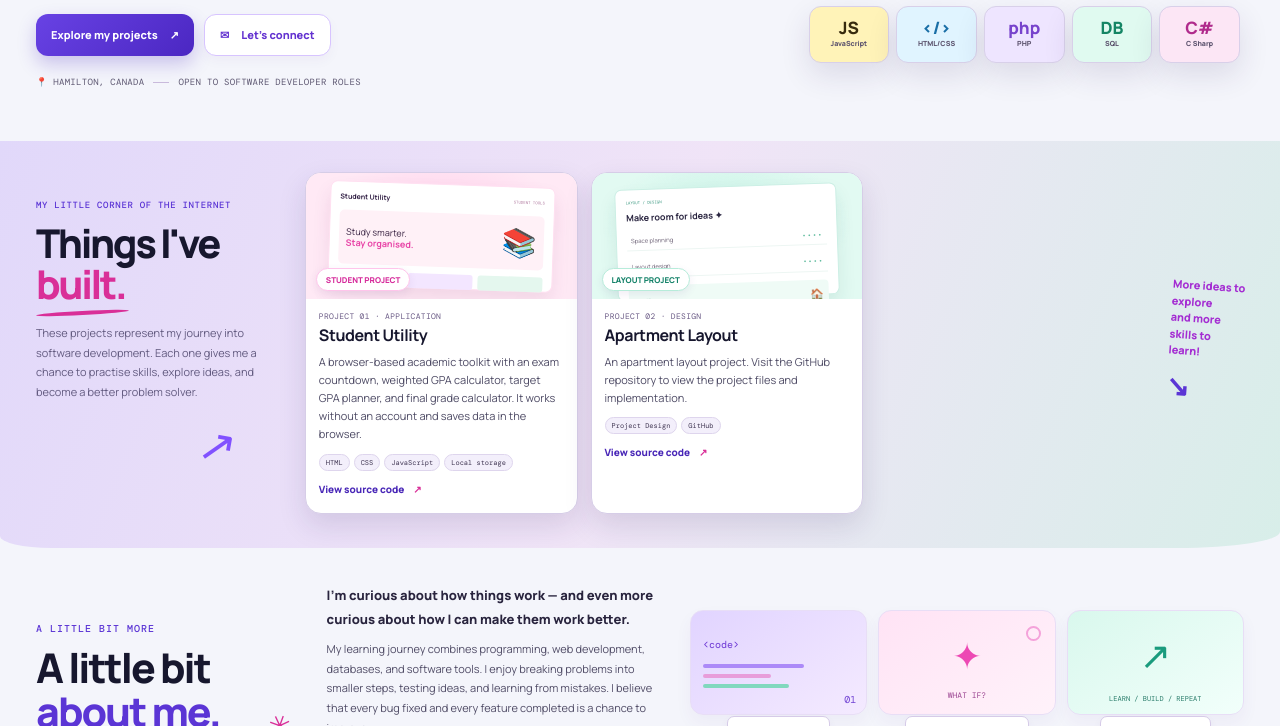
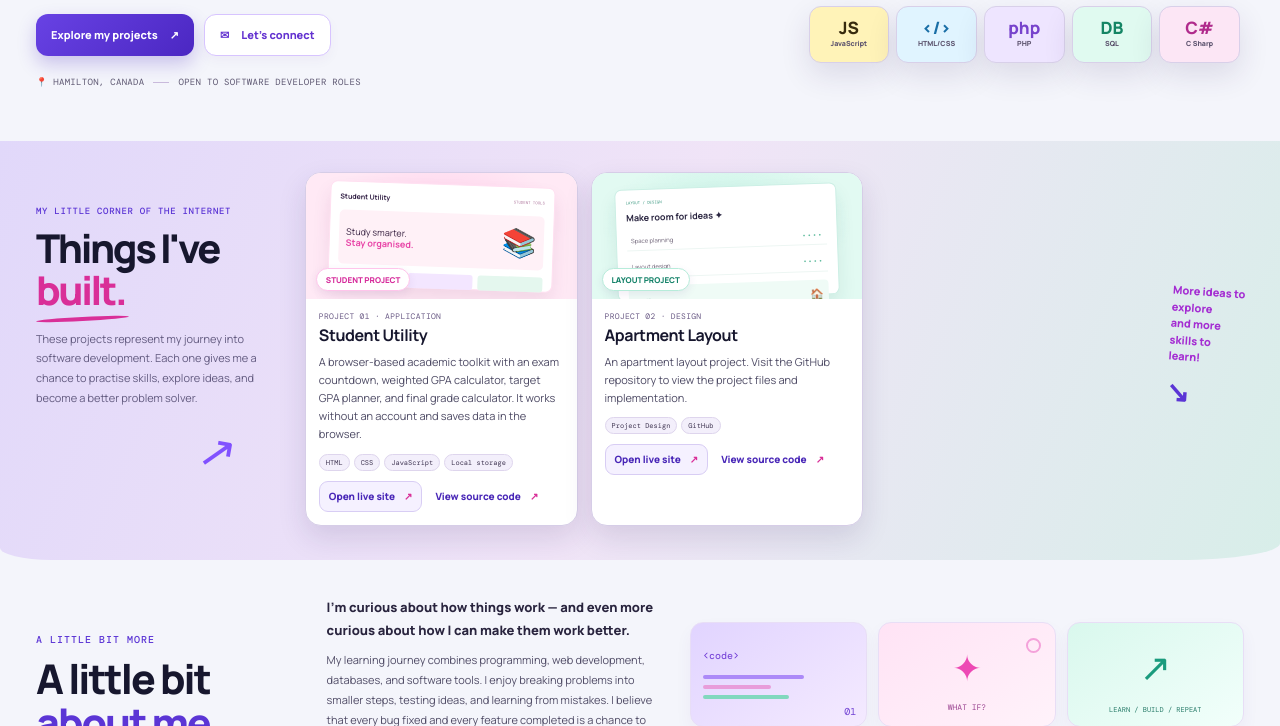
Before and after one commit to Bidhyanshu/Portfolio-Website, a plain HTML site: page index.html in a window 1280 px wide. Shown: the part 457-1183 px from the top of the page. Drawn offline with nearby package versions, Linux system fonts and the light colour scheme.

Commit message:
Link project cards to live sites

```diff
--- a/index.html
+++ b/index.html
@@ -163,6 +163,7 @@
         <div class="project-cards">
 <!-- PROJECT 2: STUDENT UTILITY -->
           <article class="project-card">
+            <a class="project-card-hitarea" href="https://bidhyanshu.github.io/Student-Utility/" target="_blank" rel="noopener noreferrer" aria-label="Open Student Utility live site"></a>
             <div class="project-preview preview-food">
               <div class="food-mock">
                 <div class="food-topline">
@@ -197,17 +198,20 @@
                 <span>JavaScript</span>
                 <span>Local storage</span>
               </div>
-
-              <a class="project-link"
-                href="https://github.com/Bidhyanshu/Student-Utility"
-                target="_blank" rel="noopener noreferrer">
-                View source code <span>↗</span>
-              </a>
+              <div class="project-actions">
+                <a class="project-link project-live-link" href="https://bidhyanshu.github.io/Student-Utility/" target="_blank" rel="noopener noreferrer">
+                  Open live site <span>↗</span>
+                </a>
+                <a class="project-link project-source-link" href="https://github.com/Bidhyanshu/Student-Utility" target="_blank" rel="noopener noreferrer">
+                  View source code <span>↗</span>
+                </a>
+              </div>
             </div>
           </article>
 
           <!-- PROJECT 3: APARTMENT LAYOUT -->
           <article class="project-card">
+            <a class="project-card-hitarea" href="https://bidhyanshu.github.io/Apartment-Project/" target="_blank" rel="noopener noreferrer" aria-label="Open Apartment Project live site"></a>
             <div class="project-preview preview-salon">
               <div class="salon-mock">
                 <div class="salon-heading">
@@ -244,12 +248,14 @@
                 <span>Project Design</span>
                 <span>GitHub</span>
               </div>
-
-              <a class="project-link"
-                href="https://github.com/Bidhyanshu/Apartment-Project"
-                target="_blank" rel="noopener noreferrer">
-                View source code <span>↗</span>
-              </a>
+              <div class="project-actions">
+                <a class="project-link project-live-link" href="https://bidhyanshu.github.io/Apartment-Project/" target="_blank" rel="noopener noreferrer">
+                  Open live site <span>↗</span>
+                </a>
+                <a class="project-link project-source-link" href="https://github.com/Bidhyanshu/Apartment-Project" target="_blank" rel="noopener noreferrer">
+                  View source code <span>↗</span>
+                </a>
+              </div>
             </div>
           </article>
 
--- a/style.css
+++ b/style.css
@@ -554,6 +554,7 @@ section[id] {
 }
 
 .project-card {
+    position: relative;
     min-width: 0;
     overflow: hidden;
     background: #fff;
@@ -2203,3 +2204,35 @@ button:focus-visible {
         transition-duration: .01ms !important;
     }
 }
+.project-card-hitarea {
+    position: absolute;
+    inset: 0;
+    z-index: 10;
+    border-radius: inherit;
+}
+
+.project-card-hitarea:focus-visible {
+    outline: 3px solid #d92f98;
+    outline-offset: -4px;
+}
+
+.project-actions {
+    position: relative;
+    z-index: 11;
+    display: flex;
+    align-items: center;
+    flex-wrap: wrap;
+    gap: 7px 13px;
+    margin-top: 10px;
+}
+
+.project-actions .project-link {
+    margin-top: 0;
+}
+
+.project-live-link {
+    padding: 6px 9px;
+    border: 1px solid #d8cdf4;
+    border-radius: 9px;
+    background: #f5f1ff;
+}
```
